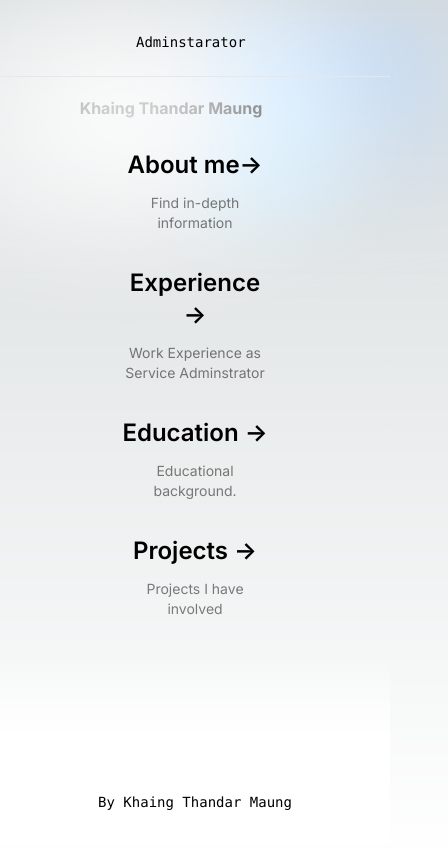
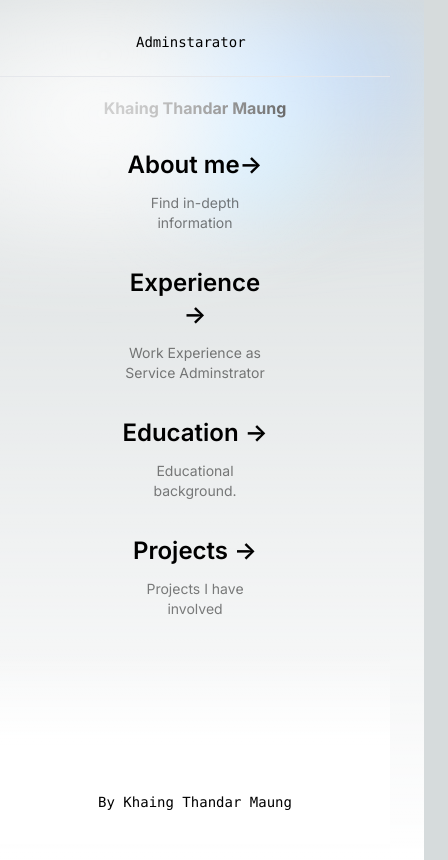
Before and after one commit to ThetHtetS/adminPortfolio, a Next.js app: page / in a window 390 px wide. Shown: the whole page, 448 px wide, since content can reach past the window. Built offline with nearby package versions, Linux system fonts and the light colour scheme.

Commit message:
fix minor

```diff
--- a/src/app/page.js
+++ b/src/app/page.js
@@ -22,8 +22,7 @@ export default function Home() {
       </div>
 
       <div className="relative flex place-items-center before:absolute before:h-[300px] before:w-[480px] before:-translate-x-1/2 before:rounded-full before:bg-gradient-radial before:from-white before:to-transparent before:blur-2xl before:content-[''] after:absolute after:-z-20 after:h-[180px] after:w-[240px] after:translate-x-1/3 after:bg-gradient-conic after:from-sky-200 after:via-blue-200 after:blur-2xl after:content-[''] before:dark:bg-gradient-to-br before:dark:from-transparent before:dark:to-blue-700 before:dark:opacity-10 after:dark:from-sky-900 after:dark:via-[#0141ff] after:dark:opacity-40 before:lg:h-[360px] z-[-1]">
-      <span className= '-ml-12 md:-ml-0 md:ml-28 md:text-2xl font-bold pb-3'>
-
+      <span className= ' md:-ml-0 md:ml-28 md:text-2xl font-bold pb-3'>
       Khaing Thandar Maung
       </span>
       </div>
```
